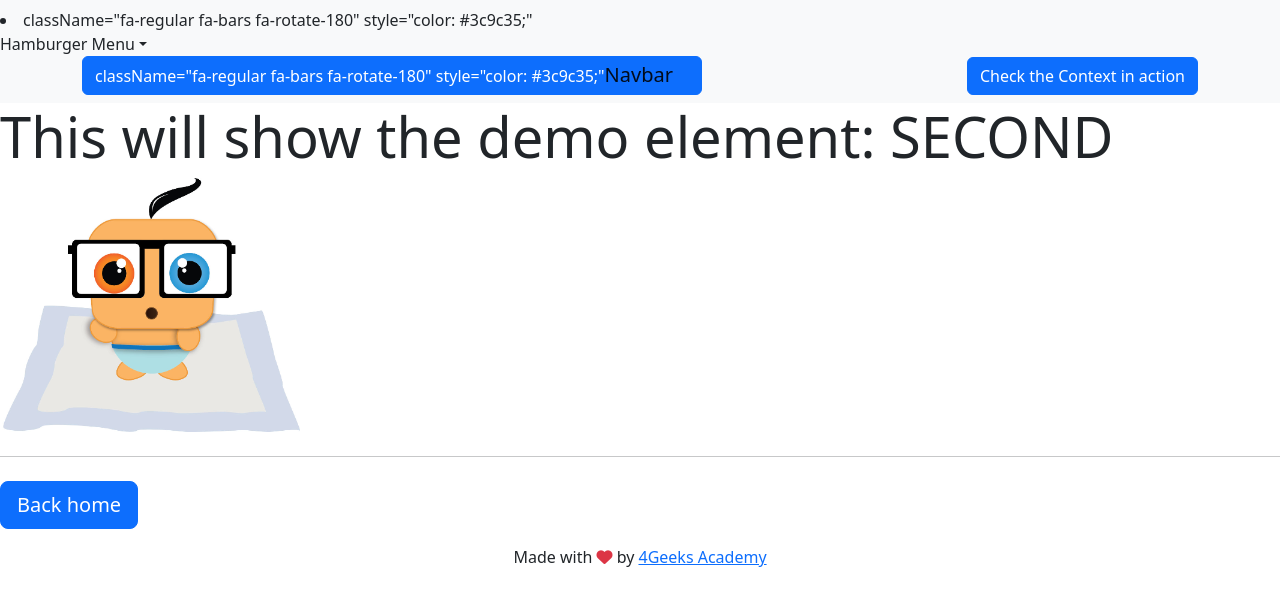
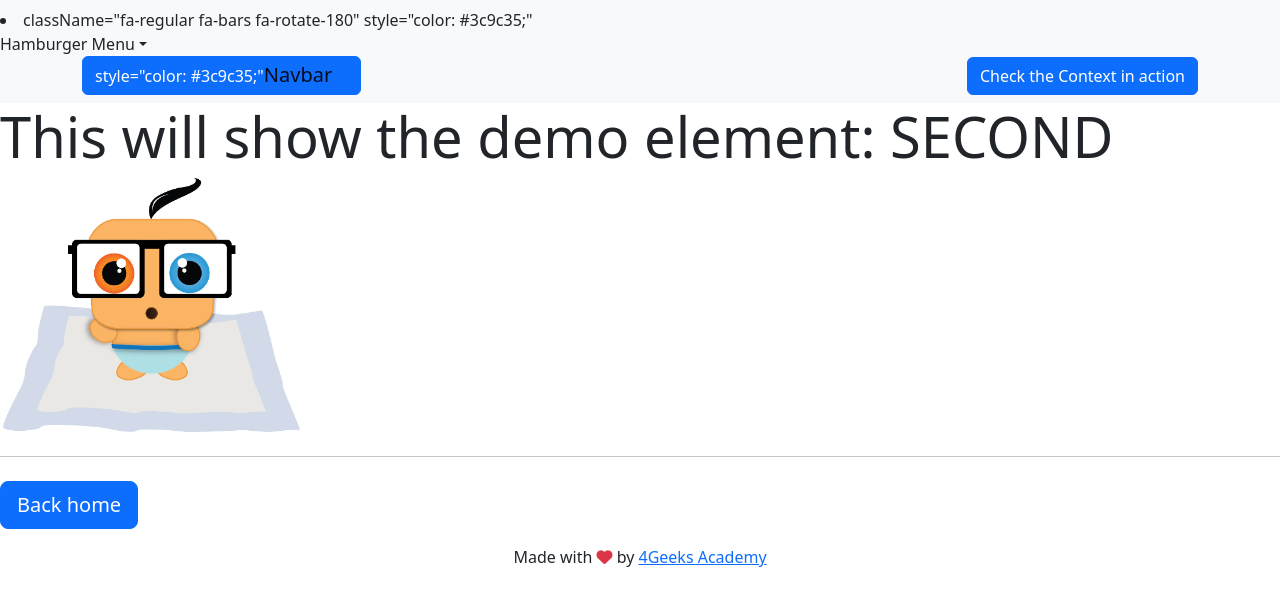
Before and after one commit to deontaemurphy/newgroupproject, a React app: page /single/1 in a window 1280 px wide. Built offline with nearby package versions, Linux system fonts and the light colour scheme; no server answers.

Commit message:
finding paths, and added a image

```diff
--- a/src/front/js/component/navbar.js
+++ b/src/front/js/component/navbar.js
@@ -10,7 +10,7 @@ export const Navbar = () => {
         className="fa-regular fa-bars fa-rotate-180" style="color: #3c9c35;"
         <a
           class="nav-link dropdown-toggle"
-          href="#"
+          href="https://www.kw.zain.com/en/web/myzain"
           role="button"
           data-bs-toggle="dropdown"
           aria-expanded="false"
@@ -20,12 +20,14 @@ export const Navbar = () => {
       </li>
       <div className="container">
         <Link to="/">
-      <button className="btn btn-primary">
+          {/* <Link to = "className= btn btn-primary"> */}
+          {/* </Link> */}
+          <button className="btn btn-primary" >
             {/* <i> */}
-            className="fa-regular fa-bars fa-rotate-180" style="color: #3c9c35;"
+             style="color: #3c9c35;"
             {/* </i> */}
             <span className="navbar-brand mb-0 h1">Navbar</span>
-      </button>
+          </button>
         </Link>
         <div className="ml-auto">
           <Link to="/demo">
--- a/src/front/js/store/flux.js
+++ b/src/front/js/store/flux.js
@@ -5,15 +5,15 @@ const getState = ({ getStore, getActions, setStore }) => {
       demo: [
         {
           title: "FIRST",
-					background: "white",
-					initial: "white"
+          background: "green",
+          initial: "yellow",
         },
         {
           title: "SECOND",
-					background: "white",
-					initial: "white"
-				}
-			]
+          background: "brown",
+          initial: "black",
+        },
+      ],
     },
     actions: {
       // Use getActions to call a function within a fuction
@@ -22,15 +22,15 @@ const getState = ({ getStore, getActions, setStore }) => {
       },
 
       getMessage: async () => {
-				try{
+        try {
           // fetching data from the backend
-					const resp = await fetch(process.env.BACKEND_URL + "/api/hello")
-					const data = await resp.json()
-					setStore({ message: data.message })
+          const resp = await fetch(process.env.BACKEND_URL + "/api/hello");
+          const data = await resp.json();
+          setStore({ message: data.message });
           // don't forget to return something, that is how the async resolves
           return data;
-				}catch(error){
-					console.log("Error loading message from backend", error)
+        } catch (error) {
+          console.log("Error loading message from backend", error);
         }
       },
       changeColor: (index, color) => {
@@ -46,8 +46,8 @@ const getState = ({ getStore, getActions, setStore }) => {
 
         //reset the global store
         setStore({ demo: demo });
-			}
-		}
+      },
+    },
   };
 };
 
--- a/src/front/styles/index.css
+++ b/src/front/styles/index.css
@@ -2,6 +2,6 @@
     General Styles used on every website (Don't Repeat Yourself)
 */
 .whole-screen {
-  background-color: rgba(26, 71, 42);
+  background-color: greenyellow;
 }
 /*#03360f*/
```
Also changed, not shown: src/front/img/Screenshot 2023-04-04 at 6.54.37 PM.png (added). Lines whose indentation alone changed are shown as unchanged.
